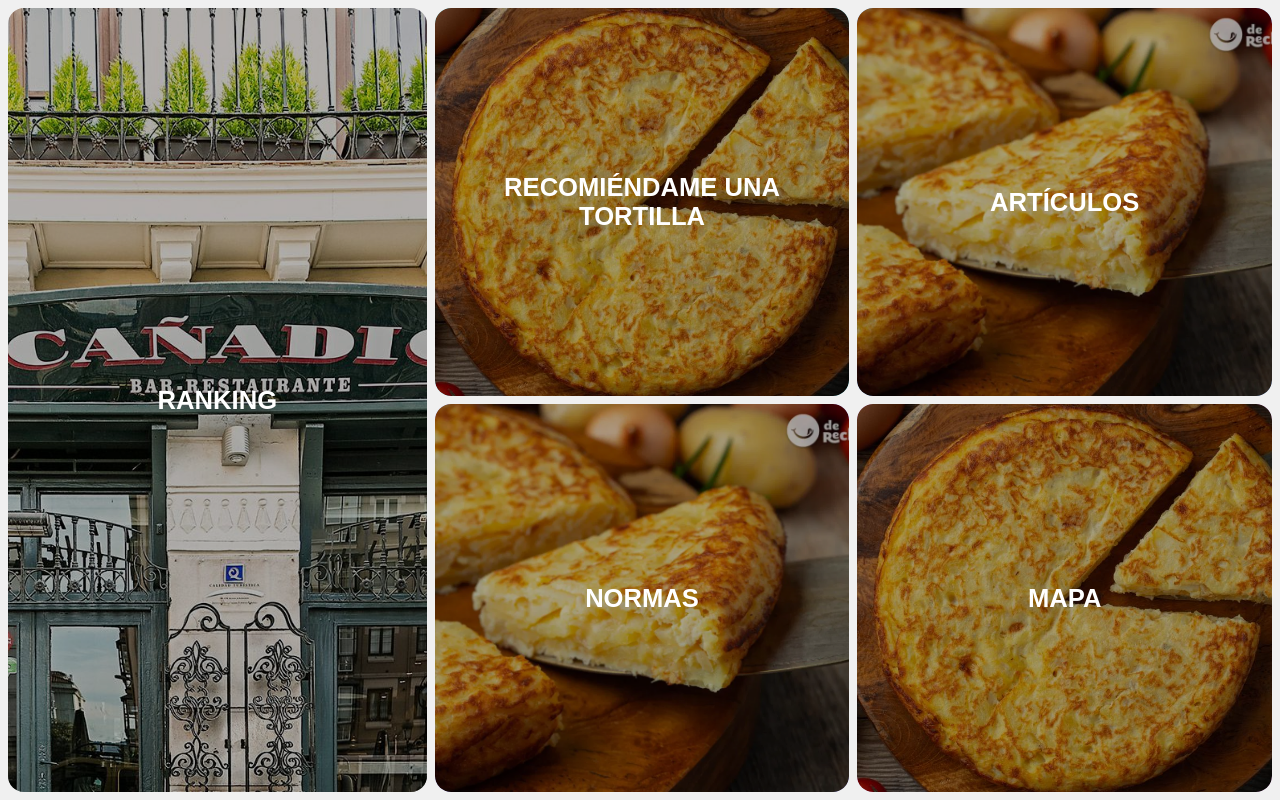
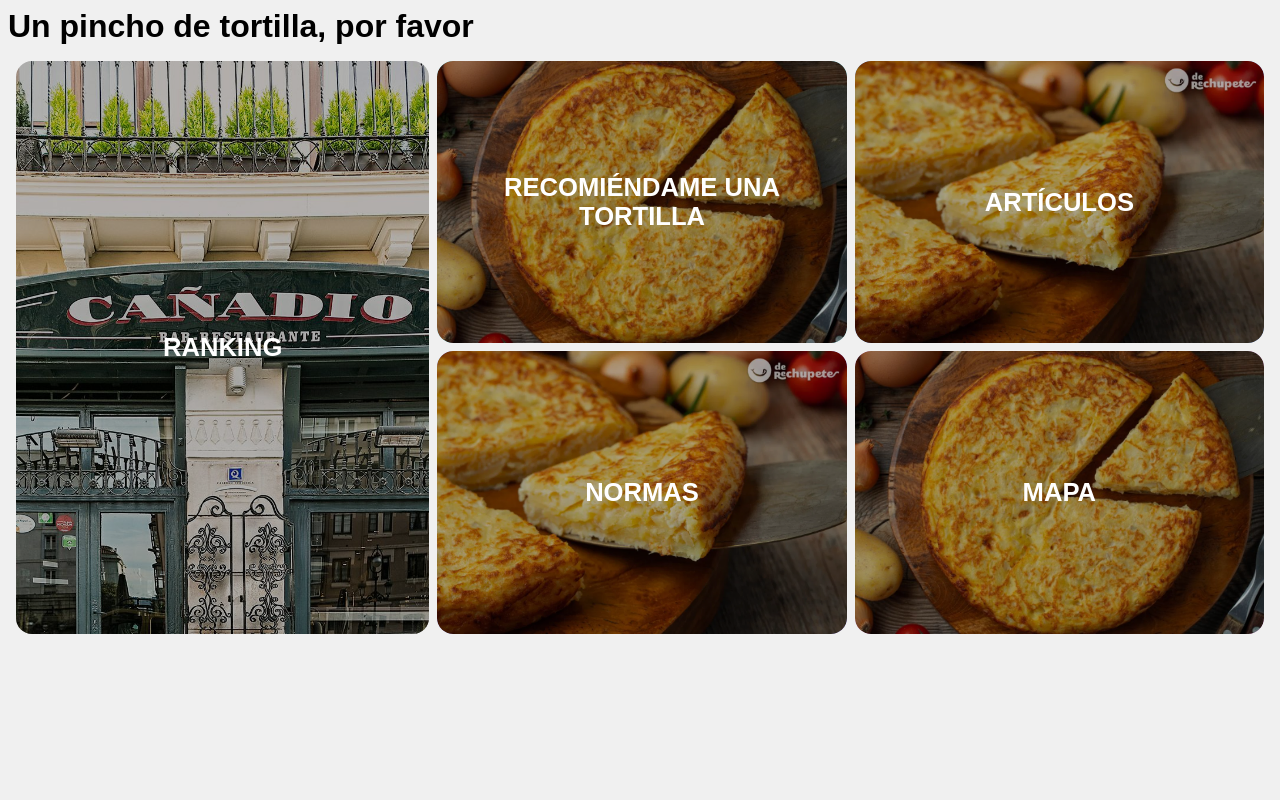
Before and after one commit to Varlas/tortilla, a React (Vite) app: page / in a window 1280 px wide. Built offline with nearby package versions, Linux system fonts and the light colour scheme.

Commit message:
Refactor layout structure and styles for improved organization

```diff
--- a/src/components/Layout/Layout.module.css
+++ b/src/components/Layout/Layout.module.css
@@ -1,11 +1,19 @@
 /* Contenedor principal */
 .container {
   display: flex;
+  flex-direction: column;
   height: 100vh;
   width: 100vw;
   gap: 0.5rem;
   padding: 0.5rem;
   background-color: #f0f0f0;
+}
+
+.content {
+  display: flex;
+  flex-direction: row;
+  gap: 0.5rem;
+  padding: 0.5rem;
 }
 
 /* Sidebar */
--- a/src/components/Layout/Layout.tsx
+++ b/src/components/Layout/Layout.tsx
@@ -6,6 +6,10 @@ import canadio from '../../assets/canadio.webp';
 export const Layout: React.FC = () => {
 	return (
 		<div className={styles.container}>
+			<div className={styles.header}>
+				<h1>Un pincho de tortilla, por favor</h1>
+			</div>
+			<div className={styles.content}>
 				<div className={styles.sidebar}>
 					<img src={canadio} alt="Ranking" />
 					<div className={styles.sidebarOverlay}>
@@ -43,5 +47,6 @@ export const Layout: React.FC = () => {
 					</div>
 				</div>
 			</div>
+		</div>
 	);
 };
```
Lines whose indentation alone changed are shown as unchanged.
